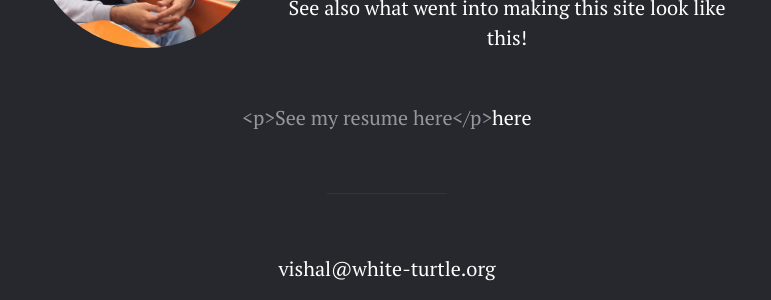
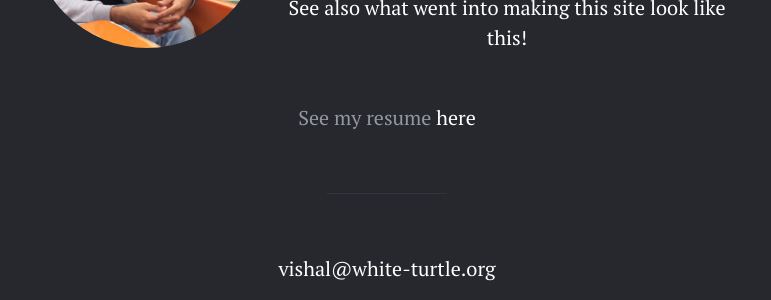
Before and after one commit to vishalbasra/vishalbasra.github.io, a Jekyll site: the page built from about.md, in a window 1280 px wide. Shown: the part 608-908 px from the top of the page, without its empty margins (253-1024 px from the left). Built offline with Jekyll 4.4.1, drawn with Linux system fonts in a browser that asks for light colours.

Commit message:
resume about 2

```diff
--- a/_includes/markup/about.md
+++ b/_includes/markup/about.md
@@ -26,7 +26,7 @@
 
 <div class="row">
   <div class="column">
-    <img src="/public/images/me.jpg" alt="Aegon Targeryan" style="width:100%" >
+    <a href="{{ site.baseurl }}/about"><img src="/public/images/me.jpg" alt="Aegon Targeryan" style="width:100%" ></a>
   </div>
 
     <p>
--- a/about.md
+++ b/about.md
@@ -3,4 +3,4 @@
 title: About
 ---
 {% include markup/about.md %}
-<br><p>See my resume here</p><a href="{{ site.baseurl }}/resume">here</a>
+<br>See my resume <a href="{{ site.baseurl }}/resume">here</a>
```
Also changed, not shown: 1 other file.
